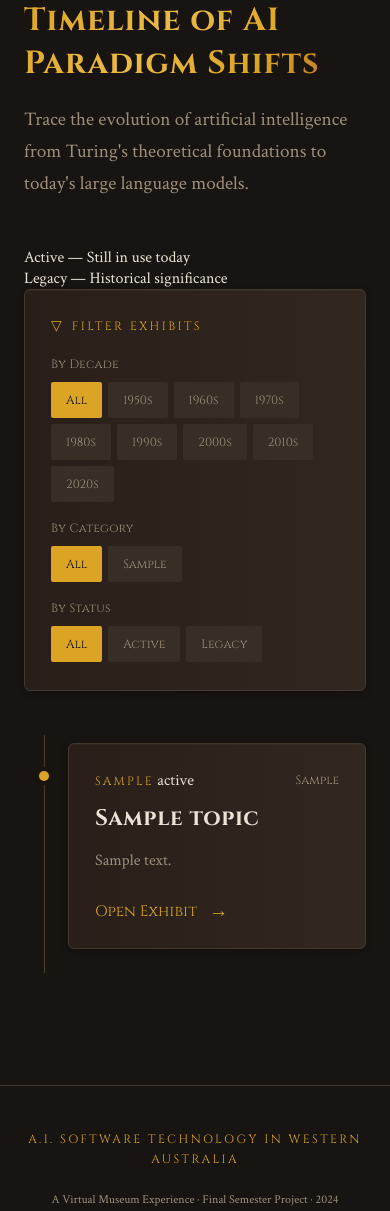
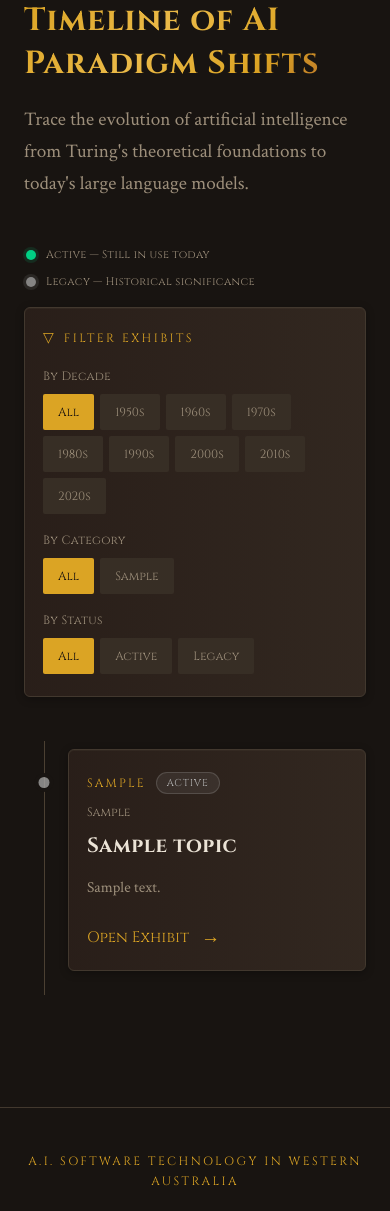
Before and after one commit to RoshiniVadla75/Group-22---CITS5206, a Flask app: page /timeline in a window 390 px wide. Shown: the part 147-1358 px from the top of the page. Run offline with Flask 3, Linux system fonts and the light colour scheme; tables that the repository leaves empty hold one stand-in row (values such as "Sample post").

Commit message:
Refine timeline styling with legend and status badges

```diff
--- a/static/css/timeline.css
+++ b/static/css/timeline.css
@@ -1,4 +1,41 @@
 @import url('./explore-wa.css');
+
+.timeline-legend {
+  display: flex;
+  flex-wrap: wrap;
+  align-items: center;
+  gap: 18px 28px;
+  margin-bottom: 22px;
+  padding-left: 2px;
+}
+
+.legend-item {
+  display: inline-flex;
+  align-items: center;
+  gap: 10px;
+  color: var(--muted-foreground);
+  font-family: var(--font-heading);
+  font-size: 12px;
+  letter-spacing: 0.03em;
+}
+
+.legend-dot {
+  width: 10px;
+  height: 10px;
+  border-radius: 999px;
+  display: inline-block;
+  flex-shrink: 0;
+}
+
+.legend-dot.active {
+  background: #00d084;
+  box-shadow: 0 0 0 3px rgba(0, 208, 132, 0.12);
+}
+
+.legend-dot.legacy {
+  background: rgba(170, 170, 170, 0.75);
+  box-shadow: 0 0 0 3px rgba(170, 170, 170, 0.12);
+}
 
 .filters-panel {
   margin-bottom: 44px;
@@ -103,12 +140,19 @@
   position: absolute;
   top: 28px;
   left: 50%;
-  width: 10px;
-  height: 10px;
+  width: 11px;
+  height: 11px;
   border-radius: 999px;
-  background: var(--primary);
   transform: translateX(-50%);
   box-shadow: 0 0 0 4px var(--background);
+}
+
+.timeline-dot.active {
+  background: #00d084;
+}
+
+.timeline-dot.legacy {
+  background: rgba(170, 170, 170, 0.75);
 }
 
 .timeline-card-wrap {
@@ -127,7 +171,7 @@
 
 .timeline-card {
   display: block;
-  min-height: 210px;
+  min-height: 220px;
   padding: 26px 26px 24px;
   background: linear-gradient(
     90deg,
@@ -150,9 +194,44 @@
   margin-bottom: 14px;
 }
 
+.timeline-topline {
+  display: flex;
+  align-items: center;
+  flex-wrap: wrap;
+  gap: 10px;
+  max-width: 75%;
+}
+
 .timeline-category {
   font-size: 12px;
   letter-spacing: 0.18em;
+}
+
+.timeline-status {
+  display: inline-flex;
+  align-items: center;
+  justify-content: center;
+  min-height: 22px;
+  padding: 2px 10px;
+  border-radius: 999px;
+  font-size: 10px;
+  font-family: var(--font-heading);
+  letter-spacing: 0.08em;
+  text-transform: uppercase;
+  border: 1px solid transparent;
+  white-space: nowrap;
+}
+
+.status-active {
+  color: #00d084;
+  background: rgba(0, 208, 132, 0.12);
+  border-color: rgba(0, 208, 132, 0.25);
+}
+
+.status-legacy {
+  color: #b4b4b4;
+  background: rgba(180, 180, 180, 0.1);
+  border-color: rgba(180, 180, 180, 0.22);
 }
 
 .timeline-year {
@@ -161,6 +240,7 @@
   font-family: var(--font-heading);
   white-space: nowrap;
   padding-top: 2px;
+  text-align: right;
 }
 
 .timeline-title {
@@ -212,6 +292,11 @@
 }
 
 @media (max-width: 900px) {
+  .timeline-legend {
+    gap: 12px 18px;
+    margin-bottom: 18px;
+  }
+
   .timeline-line {
     left: 20px;
     transform: none;
@@ -230,11 +315,6 @@
     display: none;
   }
 
-  .timeline-dot {
-    left: 20px;
-    transform: translateX(-50%);
-  }
-
   .timeline-card-wrap.left,
   .timeline-card-wrap.right {
     grid-column: auto;
@@ -247,16 +327,60 @@
     position: absolute;
     top: 28px;
     left: 20px;
-    width: 10px;
-    height: 10px;
+    width: 11px;
+    height: 11px;
     border-radius: 999px;
-    background: var(--primary);
     transform: translateX(-50%);
     box-shadow: 0 0 0 4px var(--background);
     z-index: 2;
+    background: var(--primary);
+  }
+
+  .timeline-row:has(.timeline-dot.active)::before {
+    background: #00d084;
+  }
+
+  .timeline-row:has(.timeline-dot.legacy)::before {
+    background: rgba(170, 170, 170, 0.75);
   }
 
   .timeline-card {
     min-height: unset;
   }
+
+  .timeline-card-header {
+    flex-direction: column;
+    align-items: flex-start;
+    gap: 8px;
+  }
+
+  .timeline-topline {
+    max-width: 100%;
+  }
+
+  .timeline-year {
+    text-align: left;
+  }
 }
+
+@media (max-width: 560px) {
+  .filters-panel {
+    padding: 22px 18px;
+  }
+
+  .timeline-card {
+    padding: 22px 18px 20px;
+  }
+
+  .timeline-title {
+    font-size: 1.28rem;
+  }
+
+  .timeline-desc {
+    font-size: 0.96rem;
+  }
+
+  .legend-item {
+    font-size: 11px;
+  }
+}
```
